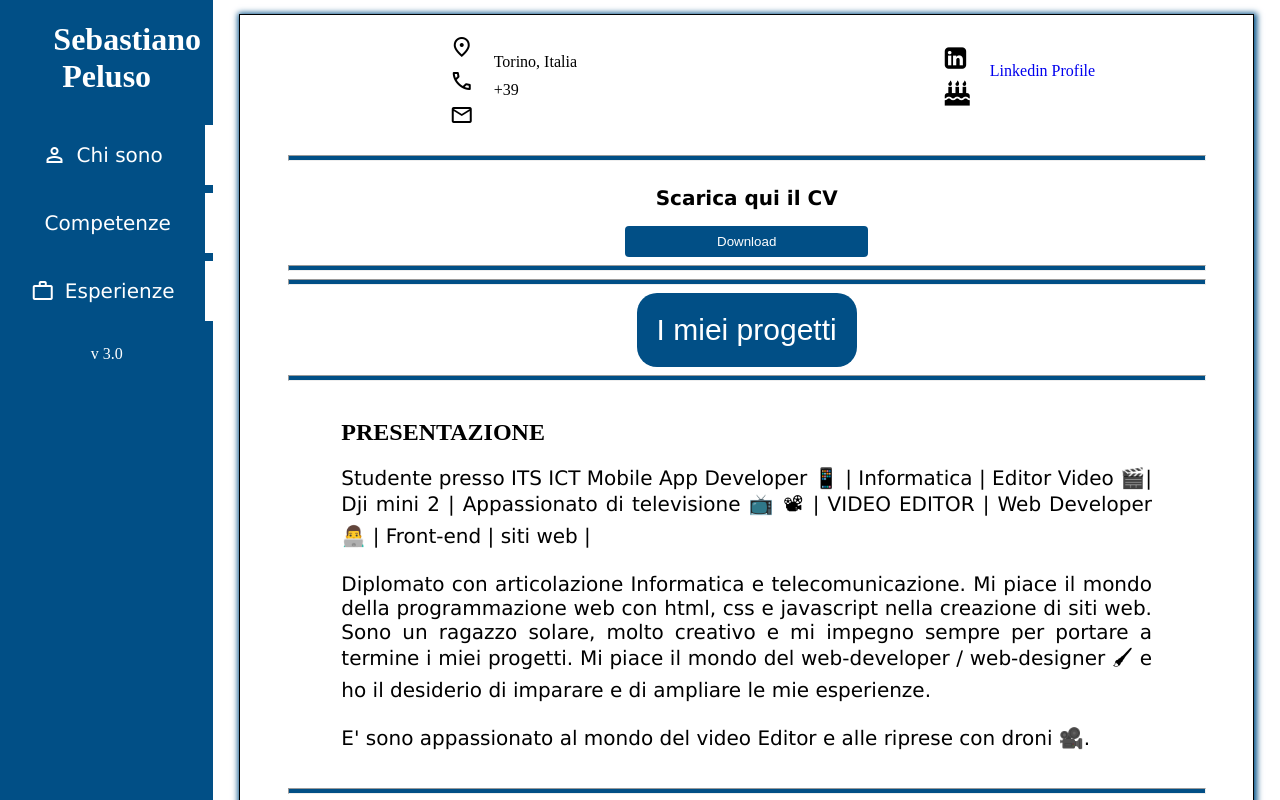
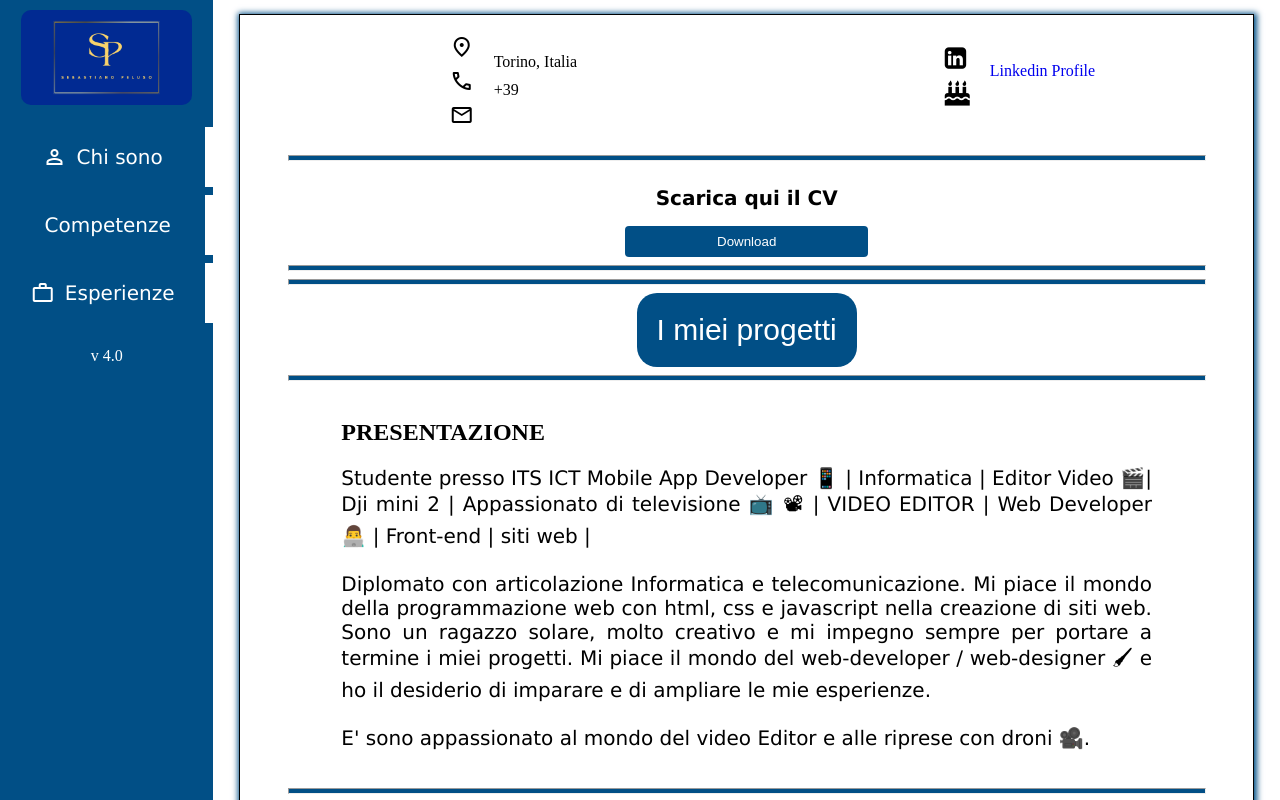
Before and after one commit to SebastianoPeluso25/Curriculum, a SvelteKit app: page / in a window 1280 px wide. Shown: the top 800 px of the page. Built offline with nearby package versions, Linux system fonts and the light colour scheme; a web font is replaced by a local one.

Commit message:
edit nav bar

```diff
--- a/src/routes/+layout.svelte
+++ b/src/routes/+layout.svelte
@@ -2,9 +2,11 @@
 
     import Modal from "../lib/components/search_competence/modal.svelte";
 
+    import Logo from "../routes/img/logoBar.png";
+
     let showModal = false;
 
-    let VERSION_SOFTWARE = '3.0';
+    let VERSION_SOFTWARE = '4.0';
 
 </script>
 
@@ -64,8 +66,8 @@
 <div class="container">
     <div class="left">
         <div class="navbar">
-            <div class="name">
-                <h1>Sebastiano Peluso</h1>
+            <div class="Logo">
+                <img src={Logo} alt="logo">
             </div>
             <div  class="item active ">
                 <span class="material-symbols-outlined">
@@ -185,11 +187,17 @@
 
     }
 
-    .container > .left > .navbar > .name{
+    .Logo > img{
+        width: 100%;
+        border-radius: 10px;
+    }
+
+    .container > .left > .navbar > .Logo{
         color: white;
         text-align: center;
         margin: auto;
-        width: 50%;
+        width: 80%;
+        padding: 10px;
 
 
     }
```
Also changed, not shown: src/routes/img/logoBar.png (added).
